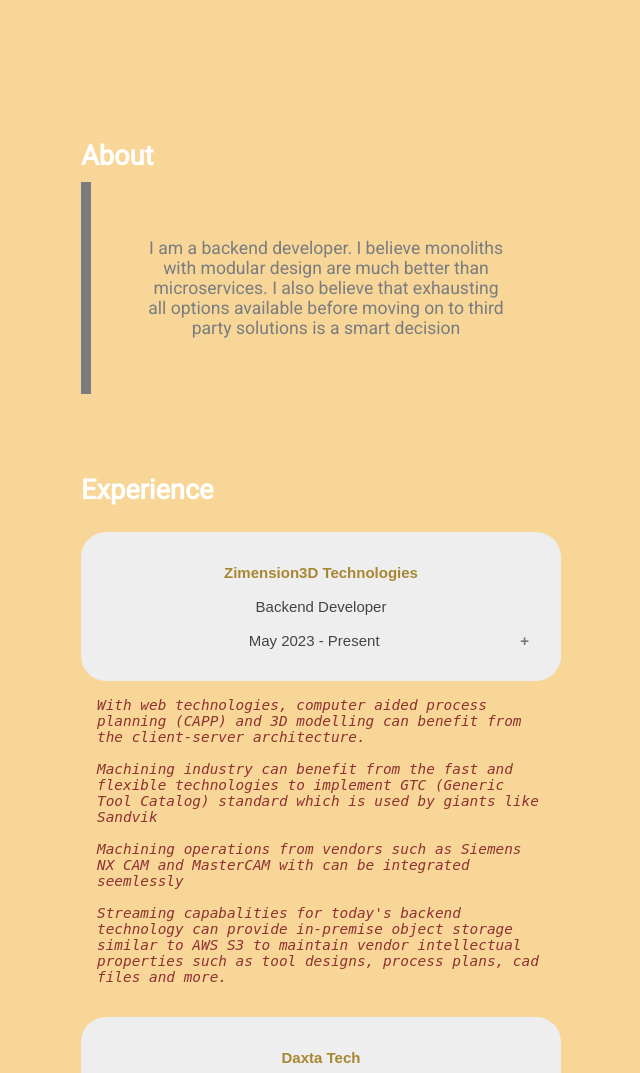
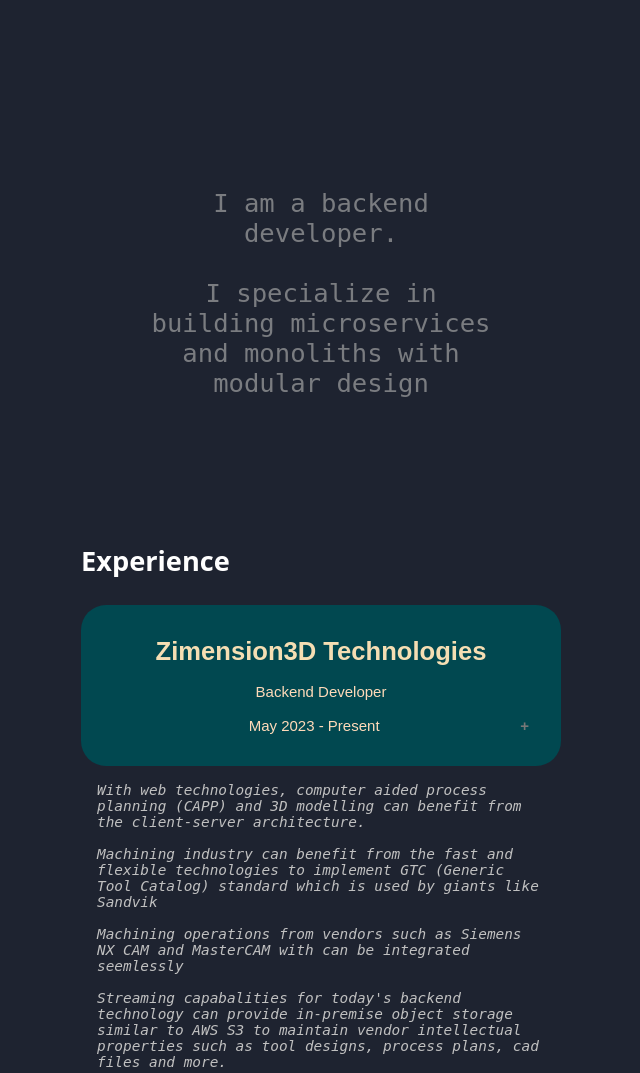
Before and after one commit to techntools/portfolio, a plain HTML site: page index.html in a window 1280 px wide. Shown: the part 420-1493 px from the top of the page, without its empty margins (319-959 px from the left). Drawn offline with Linux system fonts and the light colour scheme.

Commit message:
Better portfolio

```diff
--- a/index.html
+++ b/index.html
@@ -19,12 +19,11 @@
         <a href="https://github.com/techntools"><i class="fab fa-github"></i></a>
       </div>
       <div class="section-2">
-        <h2>About</h2>
         <p class="about">
-        I am a backend developer. I believe monoliths with modular design
-        are much better than microservices. I also believe that exhausting
-        all options available before moving on to third party solutions is a
-        smart decision
+        I am a backend developer.
+        <br>
+        <br>
+        I specialize in building microservices and monoliths with modular design
         </p>
 
         <br>
@@ -34,7 +33,7 @@
         <h2>Experience</h2>
 
         <button class="accordion">
-          <span style="color:#a88732;font-weight:bold">Zimension3D Technologies</span><br><br>
+          <span class="job-client">Zimension3D Technologies</span><br><br>
           <span>Backend Developer</span><br><br>
           <span>May 2023 - Present</span>
         </button>
@@ -61,7 +60,7 @@
         </div>
 
         <button class="accordion">
-          <span style="color:#a88732;font-weight:bold">Daxta Tech</span><br><br>
+          <span class="job-client">Daxta Tech</span><br><br>
           <span>Backend Developer</span><br><br>
           <span>January 2022 - April 2022</span>
         </button>
@@ -82,7 +81,7 @@
         </div>
 
         <button class="accordion">
-        <span style="color:#a88732;font-weight:bold">Wafer Electronics</span><br><br>
+          <span class="job-client">Wafer Electronics</span><br><br>
           <span>Backend Developer</span><br><br>
           <span>Jul 2021 - Sep 2021</span>
         </button>
@@ -107,7 +106,7 @@
         </div>
 
         <button class="accordion">
-        <span style="color:#a88732;font-weight:bold">Live Connect</span><br><br>
+          <span class="job-client">Live Connect</span><br><br>
           <span>Backend Developer</span><br><br>
           <span>Oct 2020 -  January 2021</span>
         </button>
@@ -139,7 +138,7 @@
         </div>
 
         <button class="accordion">
-        <span style="color:#a88732;font-weight:bold">UpXselling</span><br><br>
+          <span class="job-client">UpXselling</span><br><br>
           <span>Backend Developer</span><br><br>
           <span>January 2019 - June 2019</span>
         </button>
@@ -318,8 +317,7 @@
         <i style="font-size:24px" class="fa">&#xf0e0;</i><span style="padding:2vh">santoshg550@gmail.com</span>
         </p>
       </div>
-    </img>
-
+    </div>
     <script src="index.js"></script>
   </body>
 </html>
--- a/style.css
+++ b/style.css
@@ -1,5 +1,3 @@
-@import url('https://fonts.googleapis.com/css?family=Roboto');
-
 .grid {
     display: grid;
 }
@@ -7,8 +5,8 @@
 body {
     margin: 0;
     padding: 0;
-    font-family: 'Roboto', sans-serif;
-    background-color: #f7d697;
+    font-family: system-ui, sans-serif;
+    background-color: #1E2330;
     color: #7A7C80;
 }
 
@@ -56,8 +54,10 @@ a {
 }
 
 .section-2 .about {
+    font-size: 1.6rem;
     padding: 7vh;
-    border-left: 10px solid;
+    margin: 0;
+    font-family: 'monospace';
     text-align: center;
 }
 
@@ -89,13 +89,15 @@ a {
     font-style: oblique;
     font-size: 0.9rem;
     font-family: 'monospace';
-    color: #8f3232;
+    color: silver;
 }
 
 .section-2 .osc {
     border-bottom: 1px solid;
     border-radius: 26%;
     padding: 6vh;
+    font-family: 'monospace';
+    text-align: center;
 }
 
 .section-2 .osc-desc {
@@ -155,13 +157,12 @@ div.desc {
 }
 
 .accordion {
-  background-color: #eee;
-  color: #444;
+  background-color: #014850;
+  color: peachpuff;
   cursor: pointer;
   padding: 4vh;
   width: 100%;
   border: none;
-  text-align: left;
   outline: none;
   font-size: 15px;
   transition: 0.4s;
@@ -170,8 +171,14 @@ div.desc {
   text-align: center;
 }
 
+.job-client {
+    color: wheat;
+    font-weight: bold;
+    font-size: 1.6rem
+}
+
 .active, .accordion:hover {
-    background-color: #ccc;
+    background-color: #584B37;
 }
 
 .accordion:after {
```
Also changed, not shown: assets/me.jpeg. Lines whose indentation alone changed are shown as unchanged.
